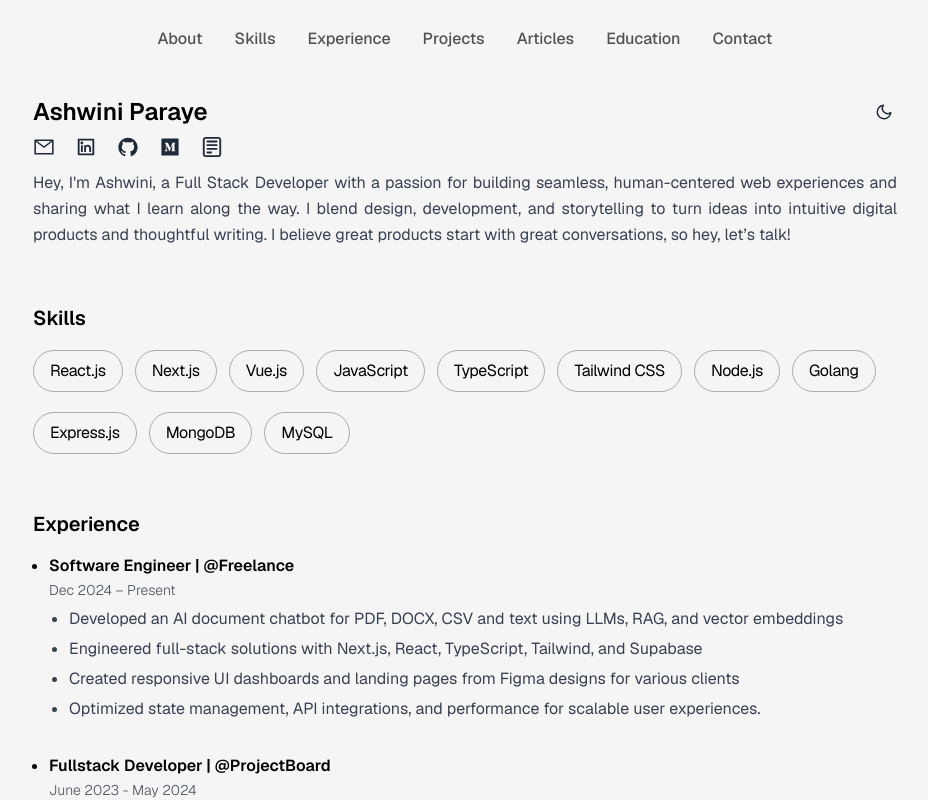
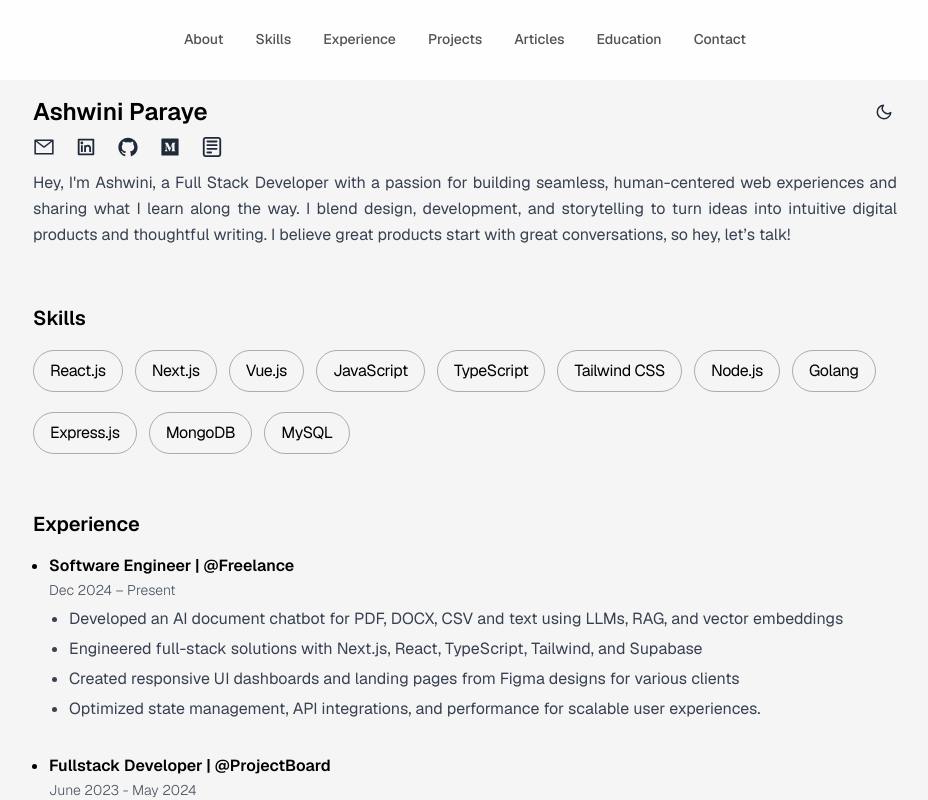
Before and after one commit to AshwiniParaye1/Portfolio3, a Next.js app: page / in a window 1280 px wide. Shown: the top 800 px of the page, without its empty margins (175-1103 px from the left). Built offline with nearby package versions, Linux system fonts and the light colour scheme; no server answers; a web font is replaced by a local one.

Commit message:
fix navbar

```diff
--- a/app/components/Navbar.jsx
+++ b/app/components/Navbar.jsx
@@ -1,11 +1,9 @@
 "use client";
 
 import React, { useState, useEffect } from "react";
-import { motion, AnimatePresence } from "framer-motion";
-import { Menu, X } from "lucide-react";
+import { motion } from "framer-motion";
 
 const Navbar = () => {
-  const [isOpen, setIsOpen] = useState(false);
   const [scrolled, setScrolled] = useState(false);
 
   const toggleMenu = () => {
@@ -40,14 +38,10 @@ const Navbar = () => {
   return (
     <motion.nav
       className={`fixed top-0 left-0 right-0 z-50 transition-all duration-300 hidden md:block
-                  ${
-                    scrolled
-                      ? "bg-white/90 shadow-lg dark:bg-neutral-900/90 backdrop-blur-sm"
-                      : "bg-transparent"
-                  }`}
+              bg-white/90 dark:bg-neutral-900/90 backdrop-blur-sm`}
       initial={{ y: -100 }}
       animate={{ y: 0 }}
-      transition={{ duration: 0.5, ease: "easeOut" }}
+      transition={{ duration: 0.2, ease: "easeOut" }}
     >
       <div
         className="max-w-screen-xl mx-auto flex items-center
@@ -60,7 +54,7 @@ const Navbar = () => {
               key={link.name}
               href={link.href}
               className={`text-neutral-600 dark:text-neutral-400 transition-colors
-                         duration-200 text-base font-medium relative
+                         duration-200 text-sm font-medium relative
                          hover-underline-animation
                          ${
                            link.name === "Articles"
```
